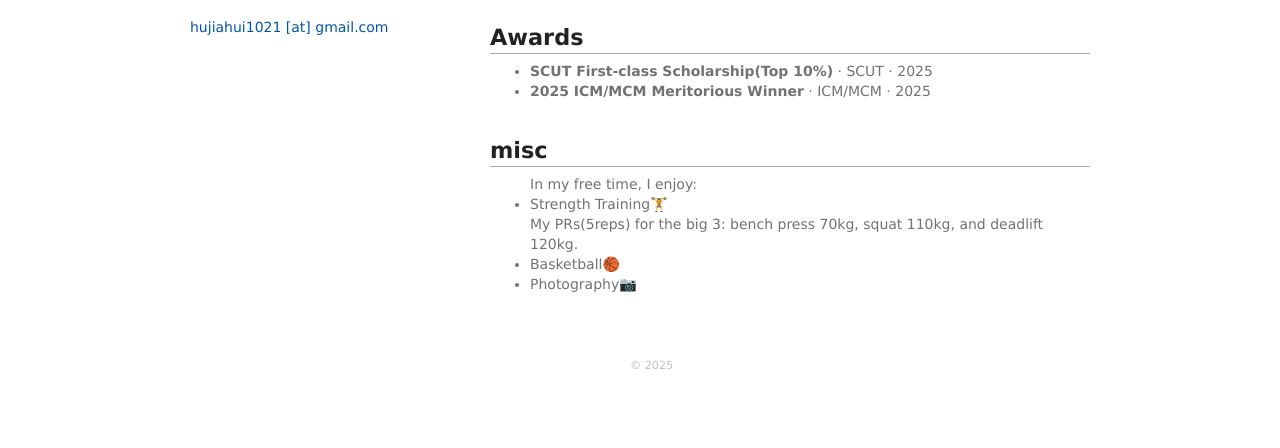
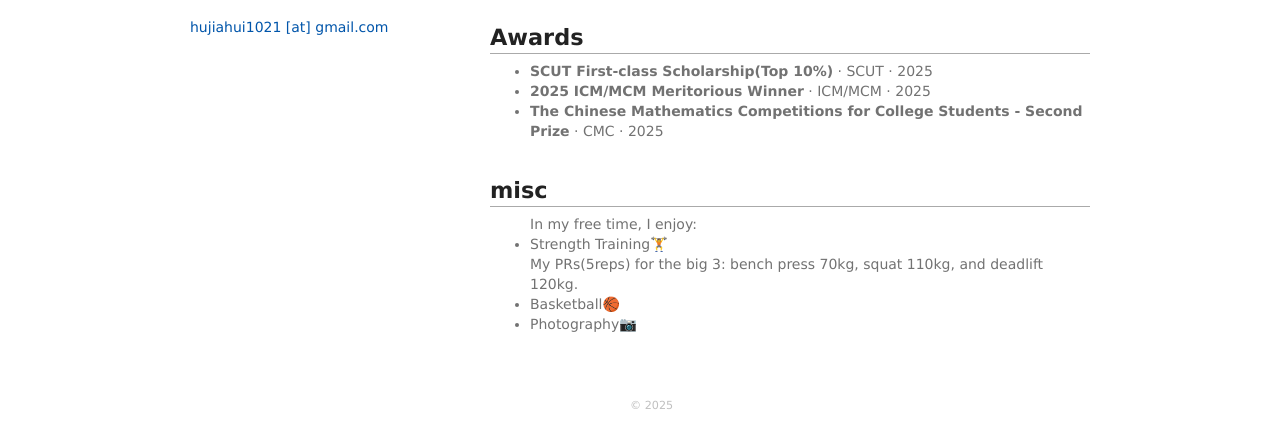
Before and after one commit to jiahui1021/jiahui1021.github.io, a plain HTML site: page index.html in a window 1280 px wide. Shown: the part 334-782 px from the top of the page. Drawn offline with nearby package versions, Linux system fonts and the light colour scheme.

Commit message:
update awards

```diff
--- a/index.html
+++ b/index.html
@@ -104,7 +104,10 @@
           <span class="muted"> · ICM/MCM · 2025</span>
 
         </li>
-
+        <li>
+          <strong>The Chinese Mathematics Competitions for College Students - Second Prize</strong>
+          <span class="muted"> · CMC · 2025</span>
+        </li>
       </ul>
     </section>
 
```
